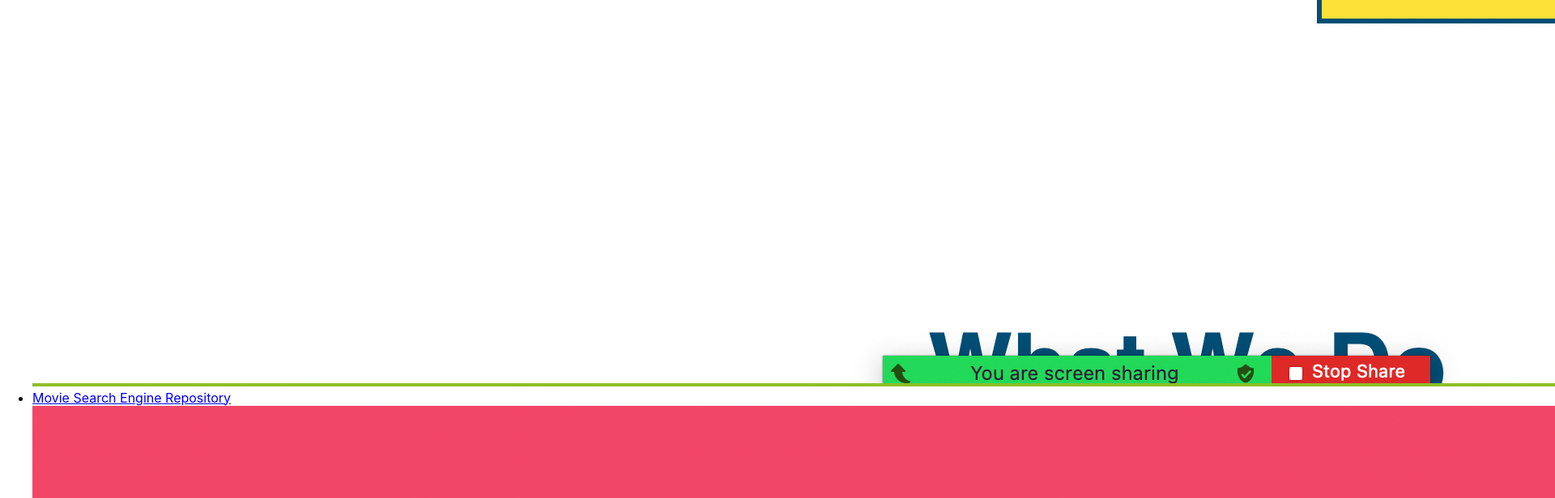
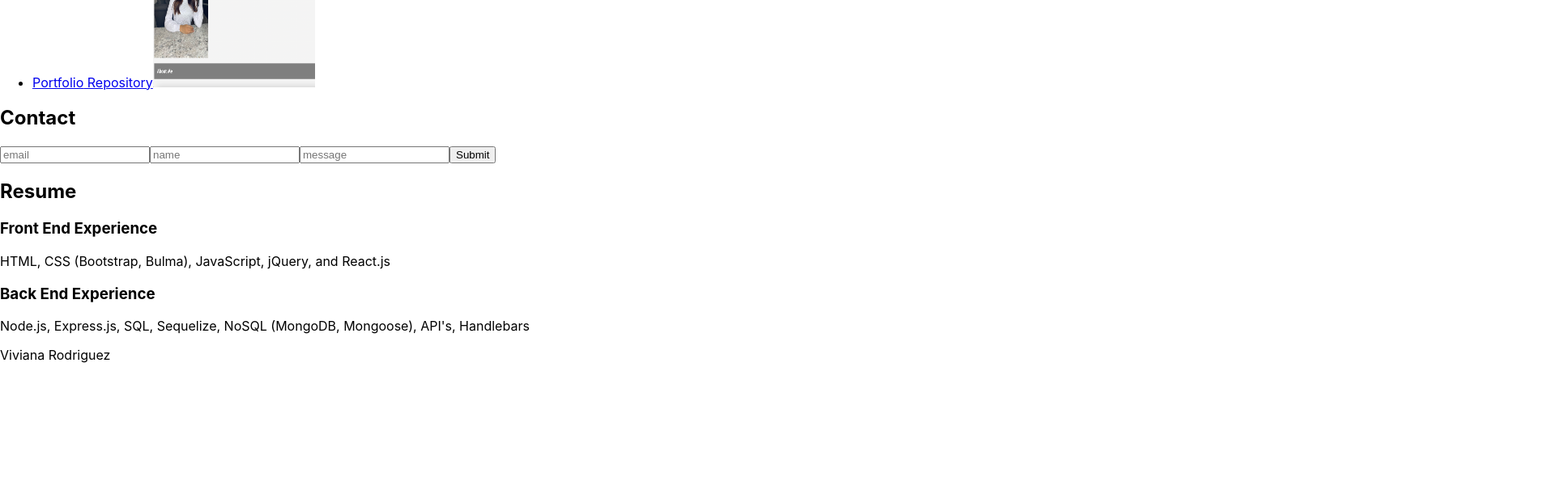
Before and after one commit to vivianarodriguez1712/react-portfolio, a React (Create React App) app in the folder my-react-app/: page / in a window 1280 px wide. Shown: the part 1780-2396 px from the top of the page at 81% size, 1920 px wide, since content can reach past the window. After the commit the page ends 2245 px from the top, so only its background shows below. Built offline with nearby package versions, Linux system fonts and the light colour scheme.

Commit message:
filed in the footer index.js

```diff
--- a/my-react-app/src/App.css
+++ b/my-react-app/src/App.css
@@ -1,16 +1,5 @@
 .App {
   text-align: center;
-}
-
-.App-logo {
-  height: 40vmin;
-  pointer-events: none;
-}
-
-@media (prefers-reduced-motion: no-preference) {
-  .App-logo {
-    animation: App-logo-spin infinite 20s linear;
-  }
 }
 
 .App-header {
@@ -23,28 +12,3 @@
   font-size: calc(10px + 2vmin);
   color: white;
 }
-
-.App-link {
-  color: #61dafb;
-}
-
-@keyframes App-logo-spin {
-  from {
-    transform: rotate(0deg);
-  }
-  to {
-    transform: rotate(360deg);
-  }
-}
-
-/* .codequiz {
-  height: 495px;
-  background-image: url("/my-react-app/src/components/assets/images/codequiz.png");
-  background-position: center;
-  background-size: cover;
-} */
-
-/* .portfolio-images{
-  max-width:20%;
-  height: 495px;
- } */
--- a/my-react-app/src/App.js
+++ b/my-react-app/src/App.js
@@ -7,6 +7,7 @@ import Header from './components/Header'
 import Footer from './components/Footer'
 import Portfolio from './components/Portfolio';
 import Contact from './components/Contact';
+import Resume from './components/Resume';
 // import codequiz from "./components/assets/images/codequiz.png";
 // import "./components/assets/css/style.css";
 
@@ -19,6 +20,7 @@ function App() {
         <About></About>
         <Portfolio/>
         <Contact/>
+        <Resume/>
       </main>
       <Footer/>
     </div>
--- a/my-react-app/src/components/Contact/index.js
+++ b/my-react-app/src/components/Contact/index.js
@@ -17,6 +17,9 @@ function Contact() {
         const inputType = target.name;
         const inputValue = target.value;
 
+        if (inputValue === null) {
+         console.log(inputValue)
+        }
         if (inputType === 'email') {
             setEmail(inputValue);
         } else if (inputType === 'name') {
@@ -44,7 +47,7 @@ function Contact() {
 
     return (
         <div id='contact'>
-            <p>Hello {name}</p>
+            <h2>Contact {name}</h2>
             <form className="form">
                 <input
                     value={email}
@@ -78,8 +81,10 @@ function Contact() {
                 </div>
             )}
         </div>
+)}
 
-    );
-}
+
+
+
 
 export default Contact;
--- a/my-react-app/src/components/Footer/index.js
+++ b/my-react-app/src/components/Footer/index.js
@@ -3,11 +3,14 @@ import React from 'react';
 export default function Footer() {
 
     return (
-        <>
+        <div class='footer' id='footer'>
+        <a href='https://github.com/vivianarodriguez1712' alt='Github' class='icon'></a>
+        <a href='www.linkedin.com/in/viviana-rodriguez-303301214' alt='Linkedin Profile' class='icon'></a>
+        <a href='https://stackoverflow.com/users/18509993/viviana-rodriguez' alt='Stackoverflow Link' class='icon'></a>
             <p>
                 Viviana Rodriguez
             </p>
-        </>
+        </div>
 
     )
 }
--- a/my-react-app/src/components/Portfolio/index.js
+++ b/my-react-app/src/components/Portfolio/index.js
@@ -3,7 +3,7 @@ import runbuddy from '../assets/images/runbuddy.png'
 import moviesearchengine from '../assets/images/moviesearchengine.png'
 import workdayscheduler from '../assets/images/workdayscheduler.png'
 import weatherdashboard from '../assets/images/weatherdashboard.png'
-// import codequiz from './assets/images/codequiz.png'
+import codequiz from '../assets/images/codequiz.png'
 import portfolio from '../assets/images/portfolio.png'
 
 function Portfolio() {
@@ -36,7 +36,7 @@ function Portfolio() {
             name: 'Code Quiz',
             link: ' https://vivianarodriguez1712.github.io/code-quiz/',
             Glink: 'https://github.com/vivianarodriguez1712/code-quiz',
-            image: 'codequiz'
+            image: codequiz
         },
         {
             name: 'Portfolio',
@@ -54,7 +54,7 @@ function Portfolio() {
                     <li key={content.name}>
                         <a href={content.link}>{content.name}</a>
                         <a href={content.Glink}> Repository</a>
-                        <img src={content.image} alt={content.name}></img>
+                        <img src={content.image} alt={content.name} width="200" height="200"></img>
                     </li>)}
             </ul>
         </section>
--- a/my-react-app/src/components/Resume/index.js
+++ b/my-react-app/src/components/Resume/index.js
@@ -0,0 +1,30 @@
+import React from 'react';
+
+function Resume() {
+
+return(
+<section class="mb-5">
+    <h1>Resume</h1>
+        <div class="row justify-content-center" id="resume">
+            <div class="mt-5 pl-5 pr-5">
+                <a href="https://github.com/jpd61/jpd-react-portfolio/raw/master/src/assets/Resume-Joseph-DeWoody.pdf" class="link"></a>
+            </div>
+        </div>
+
+        <div class="justify-content-center mt-5">
+            <div id="front-back">
+                <h3>Front End Experience</h3>
+                <p>HTML, CSS (Bootstrap, Bulma), JavaScript, jQuery, and React.js</p>
+            </div>
+            <div id="front-back" class="mt-5">
+                <h3>Back End Experience</h3>
+                <p>
+                Node.js, Express.js, SQL, Sequelize, NoSQL (MongoDB, Mongoose), API's, Handlebars
+                </p>
+            </div>
+        </div>
+</section>
+);
+}
+
+export default Resume;
```
